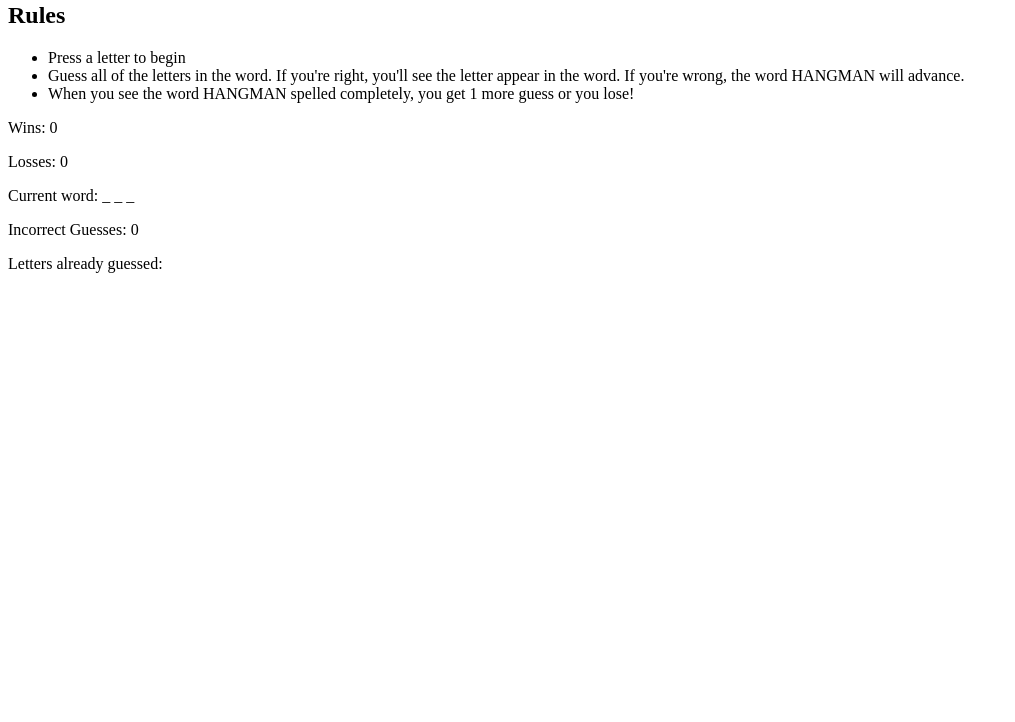
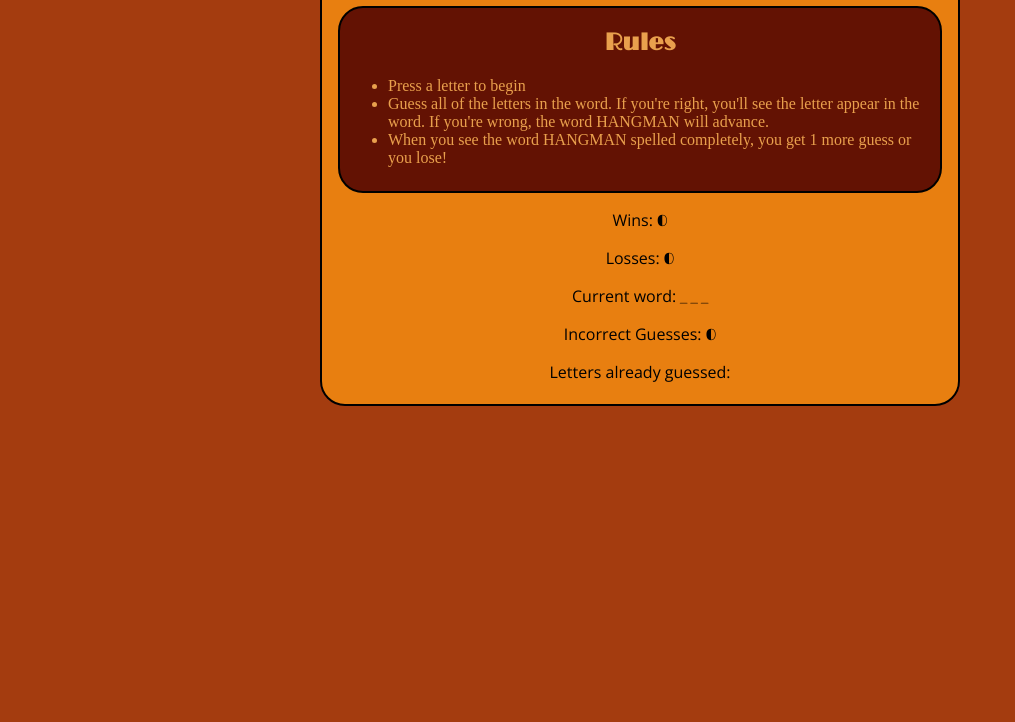
Before and after one commit to marclevetin/hangman-game, a plain HTML site: page index.html in a window 1280 px wide. Shown: the part 78-800 px from the top of the page, without its empty margins (0-1015 px from the left). Drawn offline with nearby package versions, Linux system fonts and the light colour scheme.

Commit message:
MVP CSS added

```diff
--- a/assets/css/style.css
+++ b/assets/css/style.css
@@ -0,0 +1,48 @@
+body {
+  width: 50%;
+  margin: 0 auto;
+  background-color: #A43C0F;
+  text-align: center;
+}
+
+#center {
+  background-color: #E87F10;
+  height: 75%;
+  min-height: 30rem;
+  border: 2px solid;
+  border-radius: 25px;
+}
+
+#rules {
+  background-color: #631203;
+  margin: 1em;
+  padding: 0em 0.5em 0.5em 0.5em;
+  border: 2px solid;
+  border-radius: 25px;
+}
+
+#rules ul {
+  display: block;
+  text-align: left;
+  color: #E9A04D;
+}
+
+#rules h2 {
+  color: #E9A04D;
+}
+
+span {
+  font-family: 'Limelight', cursive;
+}
+
+h1, h2 {
+  font-family: 'Limelight', cursive;
+}
+
+p {
+  font-family: 'Open Sans', sans-serif;
+}
+
+#hangman {
+  font-size: 300%;
+}
--- a/assets/javascript/game.js
+++ b/assets/javascript/game.js
@@ -37,7 +37,7 @@ function updateDOM() {
   document.getElementById("guesses-remaining").innerHTML = incorrectGuesses;
   document.getElementById("number-wins").innerHTML = numberWins;
   document.getElementById("number-losses").innerHTML = numberLosses;
-  document.getElementById("guessed-letters").innerHTML = guessedLetters;
+  document.getElementById("guessed-letters").innerHTML = guessedLetters.split("").join(", ");
   document.getElementById("current-word").innerHTML = obfuscatedWord.split("").join(" ");
   document.getElementById("hangman").innerHTML = hangman.slice(0,incorrectGuesses);
 }
--- a/index.html
+++ b/index.html
@@ -3,11 +3,13 @@
   <head>
     <meta charset="utf-8">
     <title>Hangman game</title>
-    <!-- <link rel="stylesheet" type="text/css" href="assets/css/reset.css"> -->
     <link rel="stylesheet" type="text/css" href="assets/css/style.css">
+    <link href="https://fonts.googleapis.com/css?family=Limelight|Open+Sans" rel="stylesheet">
   </head>
   <body>
+    <div id="center">
       <h1>Hangman!</h1>
+      <div id="rules">
         <h2>Rules</h2>
         <ul>
           <li>
@@ -20,6 +22,7 @@
             When you see the word HANGMAN spelled completely, you get 1 more guess or you lose!
           </li>
         </ul>
+      </div>
       <p>
         Wins: <span id="number-wins">0</span>
       </p>
@@ -38,5 +41,6 @@
       </p>
       <script type="text/javascript" src="assets/javascript/game.js"></script>
 
+    </div>
   </body>
 </html>
```
Also changed, not shown: assets/css/reset.css (deleted), 1 other file. Lines whose indentation alone changed are shown as unchanged.
